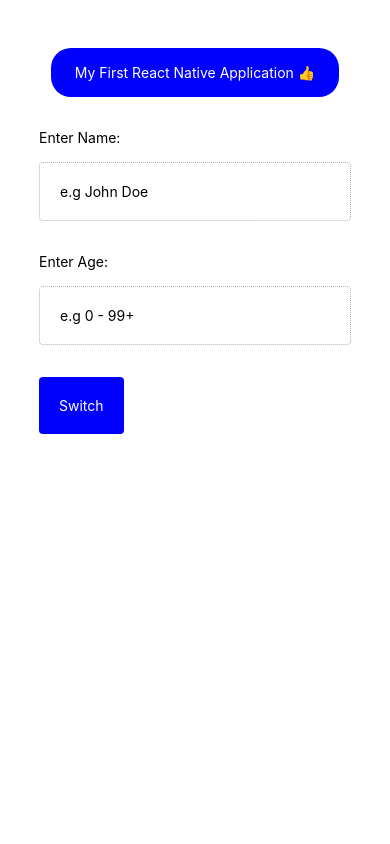
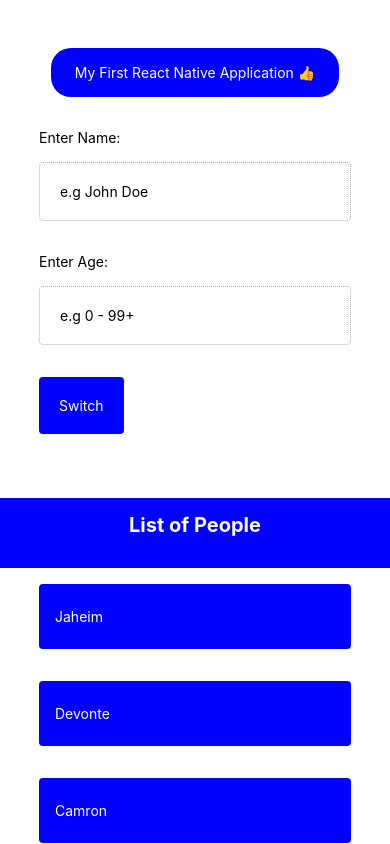
Before and after one commit to JaheimBrown/Todo-List-Mobile-App, a React Native app: screen / in a window 390 px wide. Built offline with nearby package versions, Linux system fonts and the light colour scheme.

Commit message:
Display lists and adding scrollview component

```diff
--- a/App.js
+++ b/App.js
@@ -1,6 +1,13 @@
 import { useState } from "react";
 import { StatusBar } from "expo-status-bar";
-import { StyleSheet, Text, View, TextInput, Pressable } from "react-native";
+import {
+  StyleSheet,
+  Text,
+  View,
+  TextInput,
+  Pressable,
+  ScrollView,
+} from "react-native";
 
 export default function App() {
   // States
@@ -8,6 +15,15 @@
   const [age, setAge] = useState("17");
   const [change, setChange] = useState(false);
   const [message, setMessage] = useState("");
+  const [list, setList] = useState([
+    { id: 1, name: "Jaheim" },
+    { id: 2, name: "Devonte" },
+    { id: 3, name: "Camron" },
+    { id: 4, name: "Trevon" },
+    { id: 5, name: "Teklea" },
+    { id: 6, name: "Jovan" },
+    { id: 7, name: "Lamoy" },
+  ]);
 
   // Functions
   const updateName = val => {
@@ -39,6 +55,7 @@
           My First React Native Application 👍
         </Text>
       </View>
+      <ScrollView style={styles.scrollContainer}>
         {/* Inputs & States */}
         <Text style={styles.label}>Enter Name:</Text>
         <TextInput
@@ -64,6 +81,17 @@
           <Text style={styles.btnTxt}>Switch</Text>
         </Pressable>
         <Text style={styles.finalTxt}>{message}</Text>
+
+        {/* Mapping through data and creating a list and scrollable view */}
+        <View style={styles.headerContainer}>
+          <Text style={styles.header}>List of People</Text>
+        </View>
+        {list.map(person => (
+          <View style={styles.listContainer} key={person.id}>
+            <Text style={styles.listItem}>{person.name}</Text>
+          </View>
+        ))}
+      </ScrollView>
       <StatusBar style="auto" />
     </View>
   );
@@ -109,7 +137,7 @@
     borderStyle: "dotted",
     borderColor: "rgba(0,0,0,0.3)",
     padding: 20,
-    width: "80%",
+    marginHorizontal: "10%",
     marginTop: 16,
   },
   primaryBtn: {
@@ -135,4 +163,37 @@
     marginTop: 64,
     opacity: 0.8,
   },
+  listContainer: {
+    paddingTop: 24,
+    paddingBottom: 24,
+    paddingLeft: 16,
+    paddingRight: 16,
+    backgroundColor: "blue",
+    marginHorizontal: "10%",
+    marginTop: 16,
+    marginBottom: 16,
+    borderRadius: 4,
+  },
+  listItem: {
+    color: "#fff",
+  },
+  headerContainer: {
+    display: "flex",
+    justifyContent: "center",
+    alignItems: "center",
+    width: "100%",
+    height: 70,
+    backgroundColor: "blue",
+    margin: 0,
+  },
+  header: {
+    fontSize: 20,
+    fontWeight: "bold",
+    marginBottom: 16,
+    color: "#fff",
+  },
+  scrollContainer: {
+    display: "flex",
+    width: "100%",
+  },
 });
```
Lines whose indentation alone changed are shown as unchanged.
